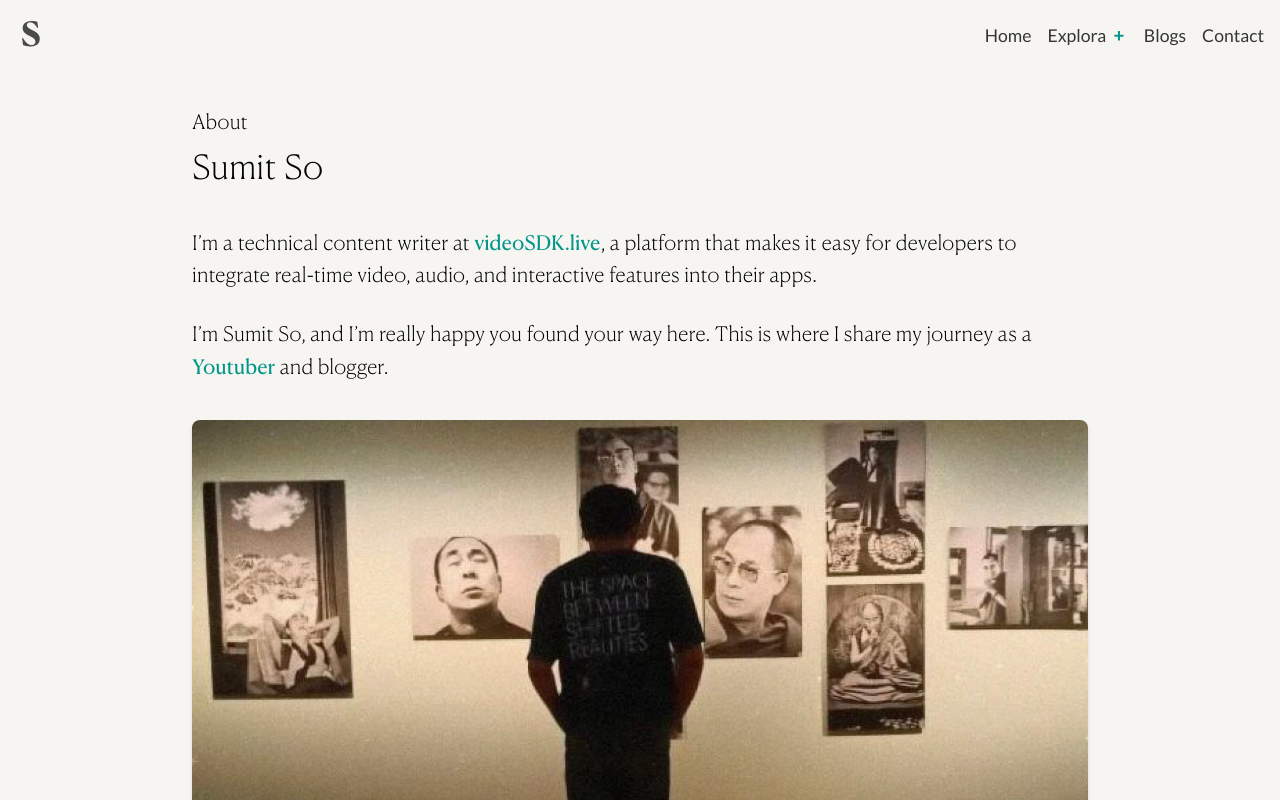
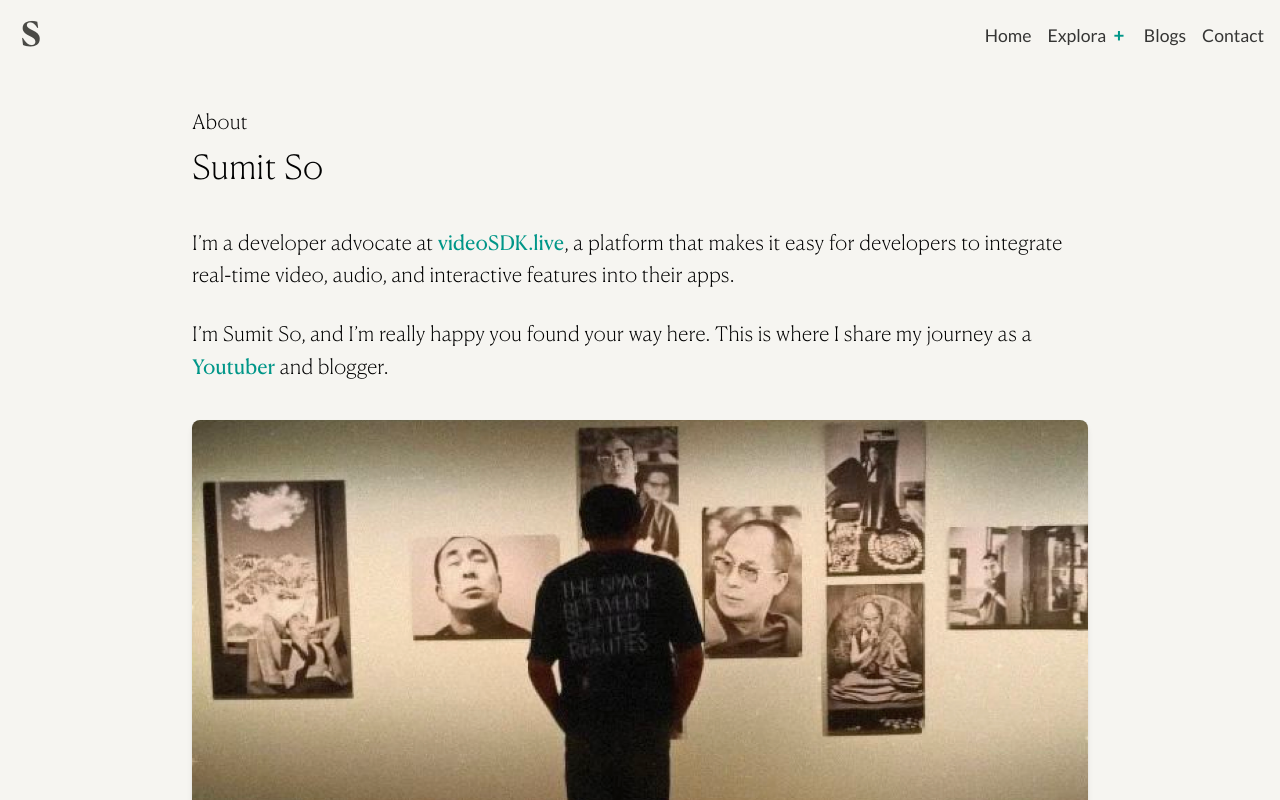
Before and after one commit to sosumit001/sumitso.in, a Next.js app: page / in a window 1280 px wide. Shown: the top 800 px of the page. Built offline with nearby package versions, Linux system fonts and the light colour scheme; a web font is replaced by a local one.

Commit message:
fix: role page.tsx

```diff
--- a/app/page.tsx
+++ b/app/page.tsx
@@ -20,7 +20,7 @@ const Page = () => {
         </h4>
         <h2>Sumit So</h2>
         <p className="text-lg md:text-xl leading-relaxed">
-          I’m a technical content writer at{" "}
+          I’m a developer advocate at{" "}
           {<SomeT href="https://www.videosdk.live/" text="videoSDK.live" />}, a
           platform that makes it easy for developers to integrate real-time
           video, audio, and interactive features into their apps.
```
